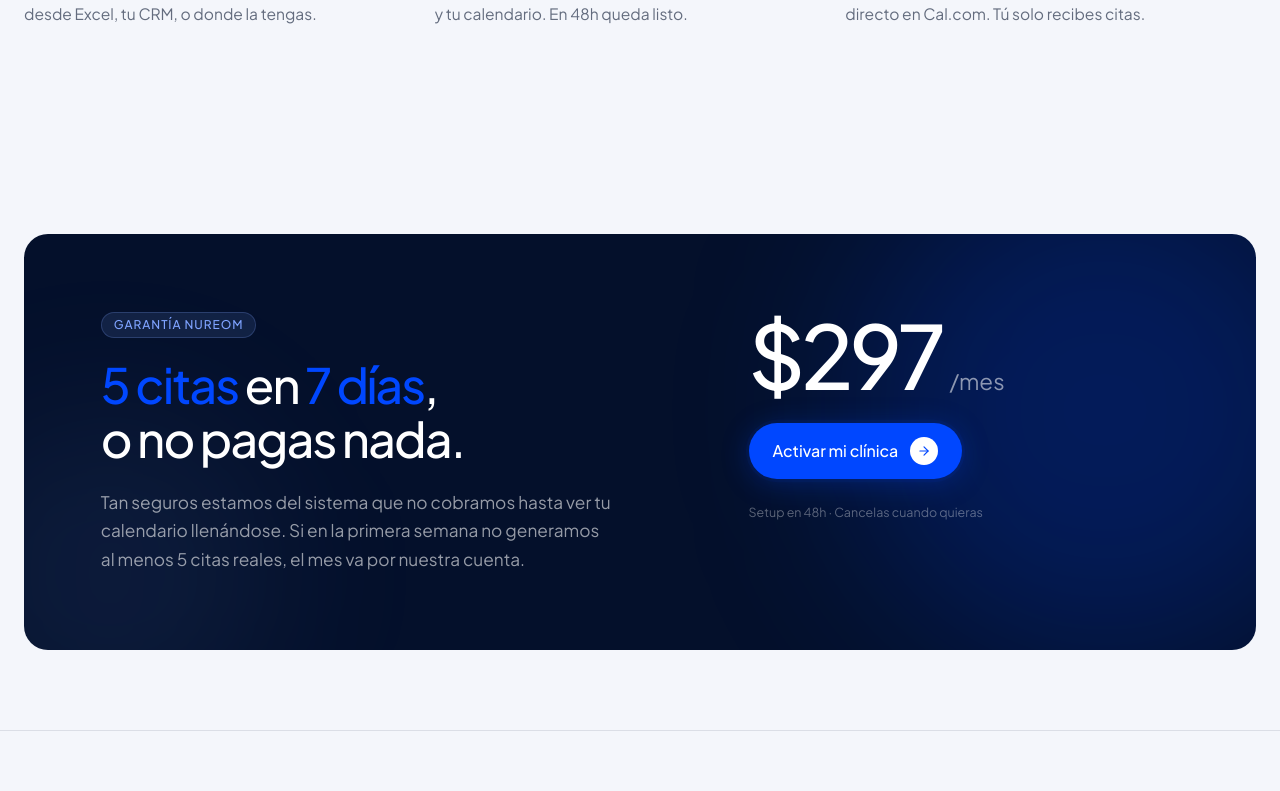
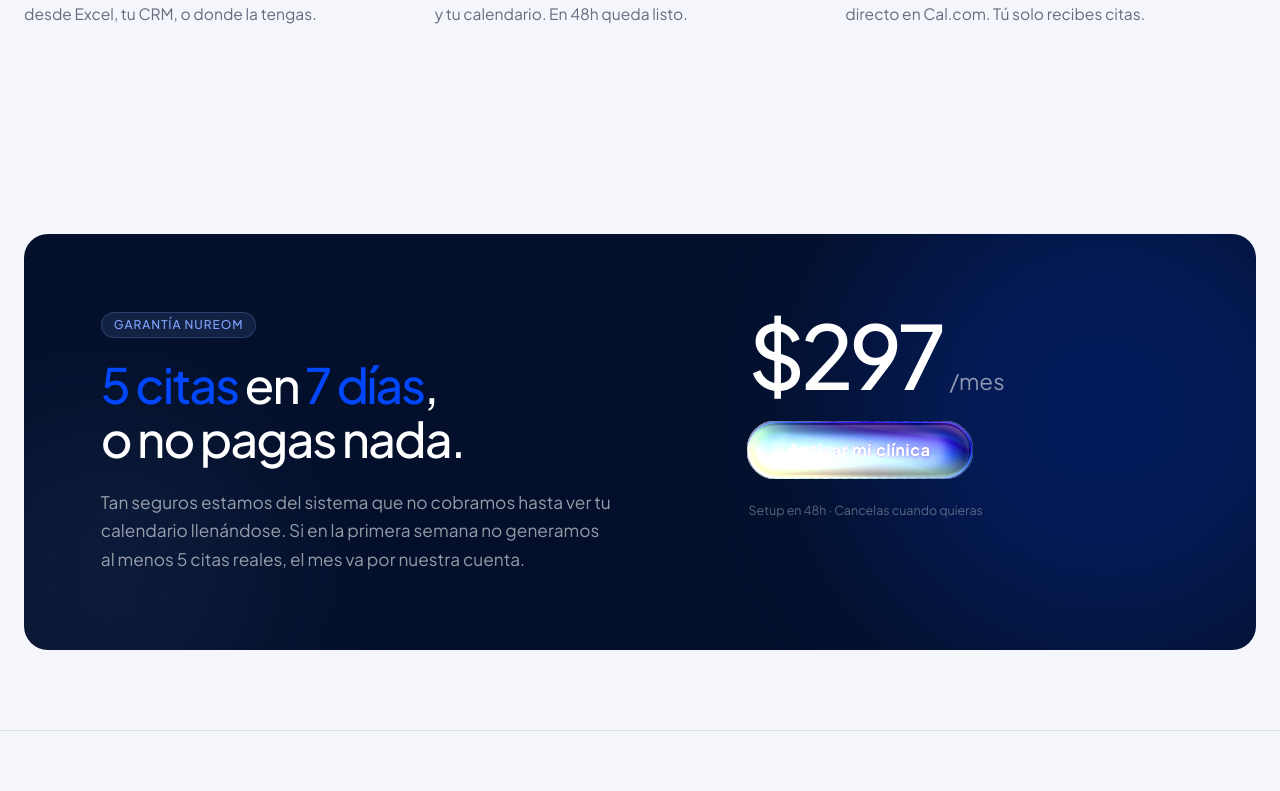
Before and after one commit to fernandoureta/nureomweb, a React (Vite) app: page / in a window 1280 px wide. Shown: the part 2792-3583 px from the top of the page. Built offline with nearby package versions, Linux system fonts and the light colour scheme.

Commit message:
Add gradient CTA button and shrink spotlight cursor radius
Co-Authored-By: Claude Sonnet 4.6 <noreply@anthropic.com>

```diff
--- a/src/components/GarantiaSection.tsx
+++ b/src/components/GarantiaSection.tsx
@@ -1,9 +1,8 @@
 import { useRef, useState, useEffect } from 'react'
-import { ArrowRight } from 'lucide-react'
 import { useCounter } from '../hooks/useCounter'
 import { useSectionReveal } from '../hooks/useSectionReveal'
+import GradientButton from './GradientButton'
 
-const DEMO_URL = 'https://cal.com/fernando-ureta-7nzeoh/demo-nureom'
 
 function AnimatedPrice({ isActive }: { isActive: boolean }) {
   const val = useCounter(297, 900, isActive)
@@ -73,18 +72,7 @@ export default function GarantiaSection() {
             {/* Derecha */}
             <div className="md:col-span-5 flex flex-col gap-6 md:items-start">
               <AnimatedPrice isActive={isActive} />
-              <a
-                href={DEMO_URL}
-                target="_blank"
-                rel="noopener noreferrer"
-                className="group inline-flex items-center gap-3 bg-[#0047FF] text-white rounded-full px-6 py-3.5 hover:bg-white hover:text-[#0047FF] btn-glow-blue"
-                style={{ fontWeight: 500, transition: 'background 280ms cubic-bezier(0.16,1,0.3,1), color 280ms ease', textDecoration: 'none' }}
-              >
-                <span className="text-base">Activar mi clínica</span>
-                <span className="w-7 h-7 rounded-full bg-white flex items-center justify-center group-hover:bg-[#0047FF]" style={{ transition: 'background 280ms ease' }}>
-                  <ArrowRight size={14} className="text-[#0047FF] group-hover:text-white" style={{ transition: 'color 280ms ease' }} />
-                </span>
-              </a>
+              <GradientButton label="Activar mi clínica" />
               <p style={{ color: 'rgba(255,255,255,0.35)', fontSize: '0.78rem', fontWeight: 400 }}>
                 Setup en 48h · Cancelas cuando quieras
               </p>
--- /dev/null
+++ b/src/components/GradientButton.tsx
@@ -0,0 +1,40 @@
+const DEMO_URL = 'https://cal.com/fernando-ureta-7nzeoh/demo-nureom'
+
+const LAYERS = [
+  { delay: '0s',    duration: '25s'   },
+  { delay: '0.15s', duration: '15.9s' },
+  { delay: '0.53s', duration: '26.4s' },
+  { delay: '0.45s', duration: '17.8s' },
+  { delay: '1.6s',  duration: '19.2s' },
+  { delay: '1.6s',  duration: '29.2s' },
+  { delay: '1.6s',  duration: '20.2s' },
+]
+
+interface Props {
+  label?: string
+  href?: string
+}
+
+export default function GradientButton({ label = 'Activar mi clínica', href = DEMO_URL }: Props) {
+  return (
+    <div
+      className="gbtn-wrapper"
+      onClick={() => window.open(href, '_blank', 'noopener,noreferrer')}
+      style={{ cursor: 'pointer' }}
+      role="link"
+      tabIndex={0}
+      onKeyDown={(e) => e.key === 'Enter' && window.open(href, '_blank', 'noopener,noreferrer')}
+    >
+      <div className="gbtn-light" />
+      {LAYERS.map((l, i) => (
+        <div
+          key={i}
+          className="gbtn-layer"
+          style={{ animationDelay: l.delay, animationDuration: l.duration }}
+        />
+      ))}
+      <button className="gbtn-inner" tabIndex={-1}>{label}</button>
+      <div className="gbtn-text">{label}</div>
+    </div>
+  )
+}
--- a/src/index.css
+++ b/src/index.css
@@ -132,13 +132,13 @@ body::after {
   position: fixed;
   inset: 0;
   background: radial-gradient(
-    700px circle at var(--cx) var(--cy),
-    rgba(0, 71, 255, 0.055),
-    transparent 40%
+    160px circle at var(--cx) var(--cy),
+    rgba(0, 71, 255, 0.13),
+    transparent 80%
   );
   pointer-events: none;
   z-index: 9998;
-  transition: background 0.08s ease;
+  transition: background 0.06s ease;
 }
 
 /* ── Glow pulsante — botón CTA hero (blanco) ────── */
@@ -226,3 +226,125 @@ div[id] {
 .icon-swap {
   animation: icon-in 280ms cubic-bezier(0.16,1,0.3,1) forwards;
 }
+
+/* ── Gradient CTA Button ────────────────────────── */
+.gbtn-wrapper {
+  --rad: 30px;
+  --color-wrapper-border: rgba(0,71,255,0.55);
+  --color-btn-bg:         #04102B;
+  --color-btn-inset:      rgba(0,71,255,0.45);
+  --color-layer-a:        #fff;
+  --color-layer-b:        #0047FF;
+
+  position: relative;
+  display: inline-flex;
+  align-items: center;
+  justify-content: center;
+  overflow: clip;
+  overflow-clip-margin: 4px;
+  border: 2px solid var(--color-wrapper-border);
+  border-radius: var(--rad);
+  font-family: 'Plus Jakarta Sans', system-ui, sans-serif;
+  font-size: 1rem;
+  font-weight: 600;
+  filter: saturate(0.6) brightness(1.55);
+  user-select: none;
+}
+
+.gbtn-inner {
+  position: relative;
+  z-index: -1;
+  padding: 13px 38px;
+  border: none;
+  border-radius: var(--rad);
+  font-family: inherit;
+  font-size: inherit;
+  font-weight: inherit;
+  letter-spacing: 0.05rem;
+  color: #fff;
+  background-color: var(--color-btn-bg);
+  box-shadow: inset 0 0 10px 9px var(--color-btn-inset);
+  text-shadow: 0 1px 4px rgba(127,163,255,0.8);
+  cursor: pointer;
+  mix-blend-mode: color-dodge;
+  transition: color 0.3s ease, text-shadow 0.3s ease;
+}
+
+.gbtn-layer {
+  position: absolute;
+  pointer-events: none;
+  left: -160px;
+  width: 500%;
+  aspect-ratio: 1;
+  background: radial-gradient(
+    ellipse at 65% 180%,
+    var(--color-layer-a),
+    var(--color-layer-b),
+    var(--color-layer-a),
+    var(--color-layer-b),
+    var(--color-layer-a),
+    var(--color-layer-b),
+    var(--color-layer-a),
+    var(--color-layer-b),
+    var(--color-layer-a),
+    var(--color-layer-b),
+    var(--color-layer-a)
+  );
+  mix-blend-mode: difference;
+  animation: gbtn-rotate 8s linear infinite;
+}
+
+.gbtn-layer:last-of-type {
+  mix-blend-mode: color-dodge;
+}
+
+@keyframes gbtn-rotate {
+  0%   { transform: rotate(0deg); }
+  100% { transform: rotate(360deg); }
+}
+
+.gbtn-text {
+  position: absolute;
+  pointer-events: none;
+  z-index: 2;
+  padding: 13px 38px;
+  border-radius: var(--rad);
+  font-family: inherit;
+  font-size: inherit;
+  font-weight: inherit;
+  letter-spacing: 0.05rem;
+  color: #fff;
+  text-shadow: 0 0 6px rgba(127,163,255,0.9);
+  box-shadow:
+    inset 0 -4px 4px 0 rgba(0,0,0,0.25),
+    inset 0  4px 4px 0 rgba(255,255,255,0.22);
+  transition: transform 0.3s ease;
+  animation: gbtn-pulse-text 5s ease infinite;
+}
+
+.gbtn-wrapper:hover .gbtn-text  { transform: scale(1.07); }
+.gbtn-wrapper:hover .gbtn-inner { color: transparent; text-shadow: none; }
+.gbtn-wrapper:active .gbtn-text { transform: scale(0.95); }
+.gbtn-wrapper:active .gbtn-inner { color: transparent; text-shadow: none; }
+
+.gbtn-light {
+  position: absolute;
+  pointer-events: none;
+  z-index: 1;
+  border-radius: 50px;
+  width: 80%;
+  height: 1.9rem;
+  background-color: rgba(255,255,255,0.28);
+  filter: blur(5px);
+  animation: gbtn-pulse 3s ease-in-out infinite;
+}
+
+@keyframes gbtn-pulse {
+  0%, 100% { opacity: 1; }
+  50%       { opacity: 0.1; }
+}
+
+@keyframes gbtn-pulse-text {
+  0%, 100% { opacity: 1; }
+  50%       { opacity: 0.55; }
+}
```
